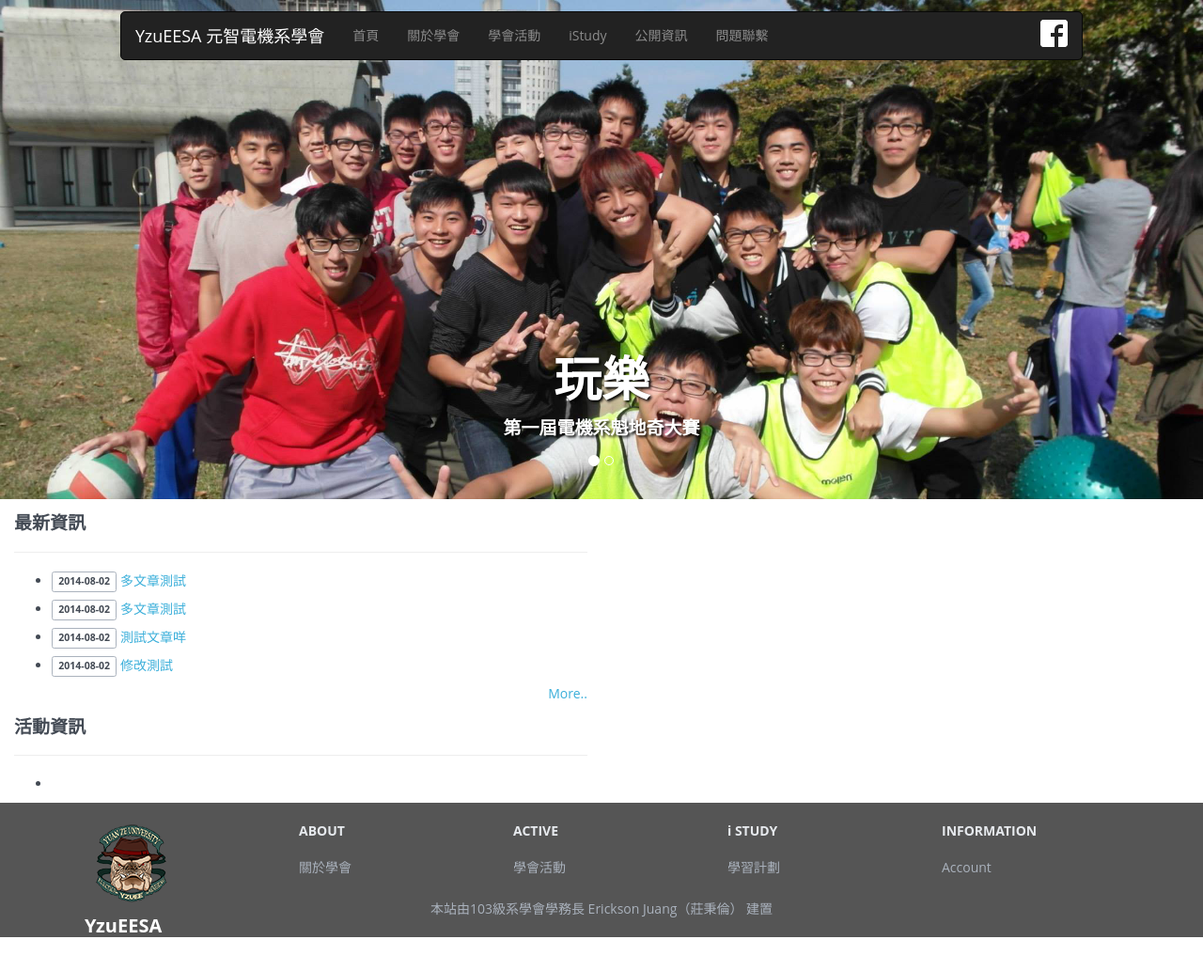
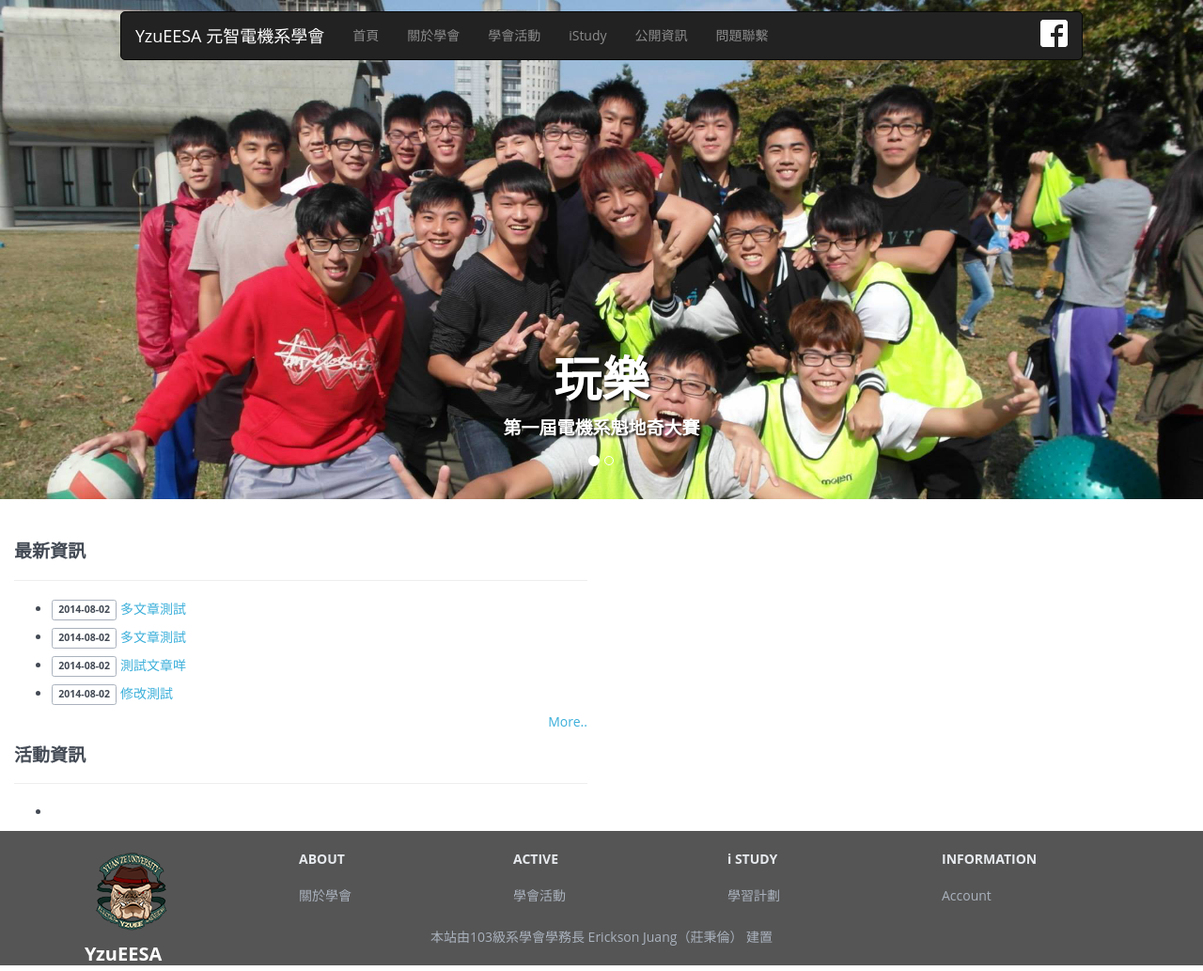
Before and after one commit to bingluen/YzuEESA, a PHP site: page /YzuEESA/ in a window 1280 px wide. Shown: the whole page at 94% size. Before the commit the page ends 997 px from the top, so only its background shows below. Run offline with PHP 8.4, Linux system fonts and the light colour scheme; data comes from the database, SQL or seed files in the repository; a stand-in replaces the project's code that opens the database connection; some libraries are stand-ins or nearby versions.

Commit message:
change #MainContent into #main

```diff
--- a/public/css/yzueesa.css
+++ b/public/css/yzueesa.css
@@ -128,8 +128,9 @@ h6 .small,
     color: #BEBEBE !important;
 }
 
-#MainContent {
-    width: 78%;
+#main {
+    left: 10%;
+    right: 10%;
     margin-top: 30px;
 }
 /*
```
